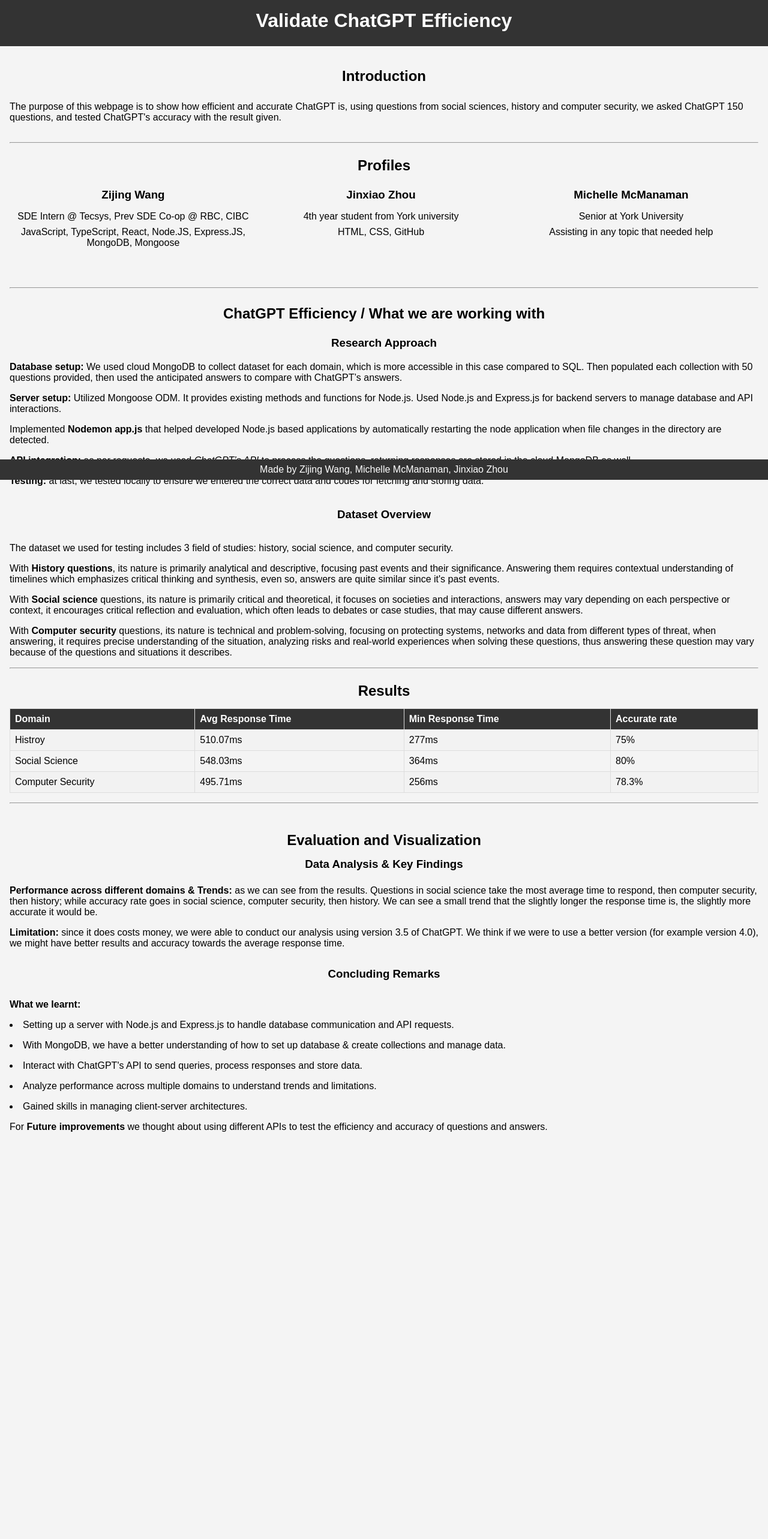
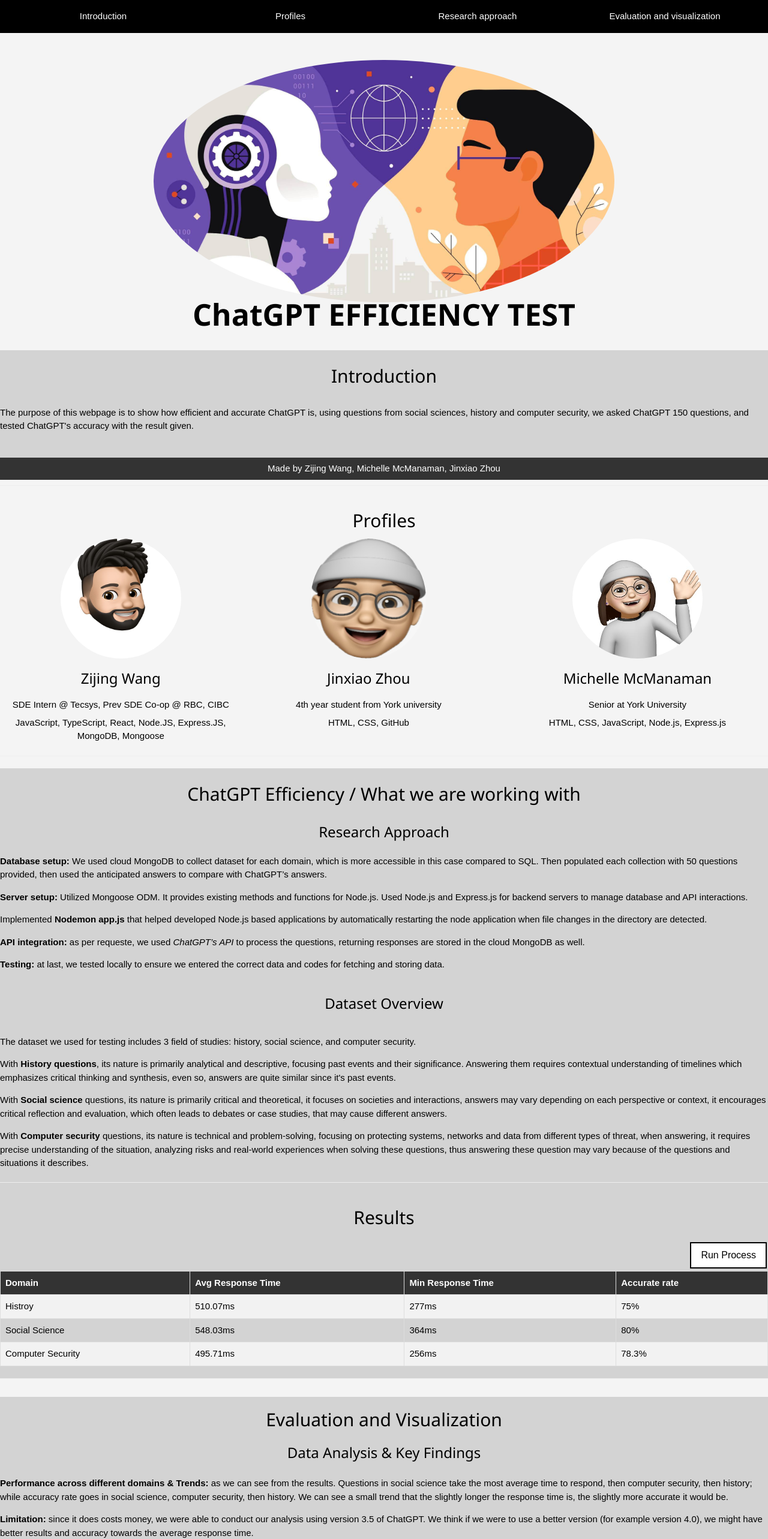
Before and after one commit to JinxiaoZhou/ITEC4020-ChatGPT-Efficience, a website: page Index.html in a window 1280 px wide. Shown: the top 2566 px of the page at 60% size. Before the commit the page ends 1936 px from the top, so only its background shows below. Drawn offline with nearby package versions, Linux system fonts and the light colour scheme.

Commit message:
added avatar to the package, and modified html styles

```diff
--- a/Index.html
+++ b/Index.html
@@ -4,25 +4,50 @@
 <head>
   <meta charset="UTF-8">
   <meta name="viewport" content="width=device-width, initial-scale=1.0">
+  <link rel="stylesheet" href="https://www.w3schools.com/w3css/4/w3.css">
   <title>ITEC 4020</title>
-  <!--<link rel="stylesheet" href="stylesheet.css">-->
+
+  <!--buttons to travel to specific pages-->
+  <div class="w3-top">
+    <div class="w3-row w3-padding w3-black">
+      <div class="w3-col s3">
+        <a href="#backgroundImg" class="w3-button w3-block w3-black">Introduction</a>
+      </div>
+      <div class="w3-col s3">
+        <a href="#profile" class="w3-button w3-block w3-black">Profiles</a>
+      </div>
+      <div class="w3-col s3">
+        <a href="#ChatGPT-Efficiency-Section" class="w3-button w3-block w3-black">Research approach</a>
+      </div>
+      <div class="w3-col s3">
+        <a href="#presentation" class="w3-button w3-block w3-black">Evaluation and visualization</a>
+      </div>
+    </div>
+  </div>
 </head>
 
 <body>
-  <header>
-    <h1>Validate ChatGPT Efficiency</h1>
-  </header>
-  <main>
-    <section id="introduction">
+
+  <!--  image for intro-->
+  <section id="backgroundImg">
+    <img src="ai-vs-people.jpg"/>
+  </section>
+
+  <h2 id="efficiencyText">ChatGPT EFFICIENCY TEST</h2>
+
+
+    <section id="introduction" style="background-color: lightgrey;">
       <h2 style="padding: 20px">Introduction</h2>
       <p>The purpose of this webpage is to show how efficient and accurate ChatGPT is, using questions from social sciences, history and computer security, we asked ChatGPT 150 questions, and
         tested ChatGPT's accuracy with the result given. </p>
     </section>
     <hr>
-    <section id="profile">
+
+    <section id="profile" style="height: 400px">
       <h2 style="padding-top: 15px;">Profiles</h2>
       <div id="wzj">
-        <ul>
+        <img src="avatar.jpg" height="200" width="200"/>
+          <ul>
           <li>
             <h3 style="text-align: center;">Zijing Wang</h3>
             <p>SDE Intern @ Tecsys, Prev SDE Co-op @ RBC, CIBC</p>
@@ -31,6 +56,7 @@
         </ul>
       </div>
       <div id="zjx">
+        <img src="zjxavatar.jpg" height="200" width="200"/>
         <ul>
           <li>
             <h3 style="text-align: center;">Jinxiao Zhou</h3>
@@ -40,17 +66,18 @@
         </ul>
       </div>
       <div id="mm">
+        <img src="mmavatar.jpg" height="200" width="200"/>
         <ul>
           <li>
             <h3 style="text-align: center;">Michelle McManaman</h3>
           <p>Senior at York University</p>
-          <p>Assisting in any topic that needed help</p>
+          <p>HTML, CSS, JavaScript, Node.js, Express.js</p>
         </li>
         </ul>
       </div>
     </section>
     <hr>
-    <section id="ChatGPT-Efficiency-Section">
+    <section id="ChatGPT-Efficiency-Section" style="background-color: lightgrey;">
       <h2 style = "text-align: center; padding-top: 20px">ChatGPT Efficiency / What we are working with</h2>
       <ul>
         <li>
@@ -73,7 +100,43 @@
         </li>
         <hr>
         <li>
-          <h2 style="text-align: center; padding: 15px">Results</h2>
+          <h2 style="text-align: center; padding: 15px;">Results</h2>
+          <button id="triggerButton">Run Process</button>
+          <p id="responseMessage"></p>
+
+          <script>
+            document.getElementById('triggerButton').addEventListener('click', async () => {
+              const responseMessage = document.getElementById('responseMessage');
+              responseMessage.textContent = 'Processing...';
+
+              try {
+                const response = await fetch('http://localhost:3000/trigger-process', {
+                  method: 'POST',
+                });
+                const result = await response.text();
+                responseMessage.textContent = result;
+              } catch (error) {
+                responseMessage.textContent = 'Error occurred while processing.';
+                console.error(error);
+              }
+            });
+            // Tabbed Menu
+            function openMenu(evt, menuName) {
+              var i, x, tablinks;
+              x = document.getElementsByClassName("menu");
+              for (i = 0; i < x.length; i++) {
+                x[i].style.display = "none";
+              }
+              tablinks = document.getElementsByClassName("tablink");
+              for (i = 0; i < x.length; i++) {
+                tablinks[i].className = tablinks[i].className.replace(" w3-dark-grey", "");
+              }
+              document.getElementById(menuName).style.display = "block";
+              evt.currentTarget.firstElementChild.className += " w3-dark-grey";
+            }
+            document.getElementById("myLink").click();
+          </script>
+
           <table>
             <tr>
               <th>Domain</th>
@@ -103,7 +166,7 @@
       </ul>
       <hr>
     </section>
-    <section id="presentation">
+    <section id="presentation" style="background-color: lightgrey;">
       <h2 style="text-align: center; padding: 15px">Evaluation and Visualization</h2>
       <h3 style="text-align: center;">Data Analysis & Key Findings</h3>
       <ul>
@@ -124,7 +187,6 @@
         <li>For <b>Future improvements</b> we thought about using different APIs to test the efficiency and accuracy of questions and answers.</li>
       </ul>
     </section>
-  </main>
   <footer>
     <p>Made by Zijing Wang, Michelle McManaman, Jinxiao Zhou</p>
   </footer>
@@ -133,6 +195,27 @@
 </html>
 
 <style>
+  #backgroundImg img {
+    margin-top: 50px;
+    width: 60%;
+    display: block;
+    padding-top: 50px;
+    padding-bottom: 50px;
+  }
+  #efficiencyText {
+    position: absolute;
+    top: 66%;
+    left: 50%;
+    transform: translate(-50%, -50%);
+    color: black;
+    font-size: 50px;
+    font-weight: bold;
+    text-shadow: white;
+  }
+  #introduction{
+    padding-bottom: 50px;
+  }
+
   #introduction h2{
     text-align: center;
   }
@@ -145,6 +228,14 @@
   #profile{
     width: 100%;
     height: 200px;
+    padding-bottom: 20px;
+  }
+  img{
+    display: block;
+    margin-left: auto;
+    margin-right: auto;
+    width: 50%;
+    border-radius: 50%;
   }
   #wzj{
     width: 33%;
@@ -159,7 +250,27 @@
     width: 34%;
     float: right;
   }
-  #ChatGPT-Efficiency-Section{
+  button{
+    float: right;
+    border: none;
+    color: white;
+    padding: 8px 16px;
+    text-align: center;
+    text-decoration: none;
+    display: inline-block;
+    font-size: 16px;
+    margin: 4px 2px;
+    transition-duration: 0.4s;
+    cursor: pointer;
+  }
+  #triggerButton{
+    background-color: white;
+    color: black;
+    border: 2px solid black;
+  }
+  #triggerButton:hover{
+    background-color: grey;
+    color: white;
   }
 
   body {
@@ -238,4 +349,3 @@
     width: 100%;
     bottom: 0;
   }
-</style>
```
Also changed, not shown: ai-vs-people.jpg (added), avatar.jpg (added), mmavatar.jpg (added), zjxavatar.jpg (added).
